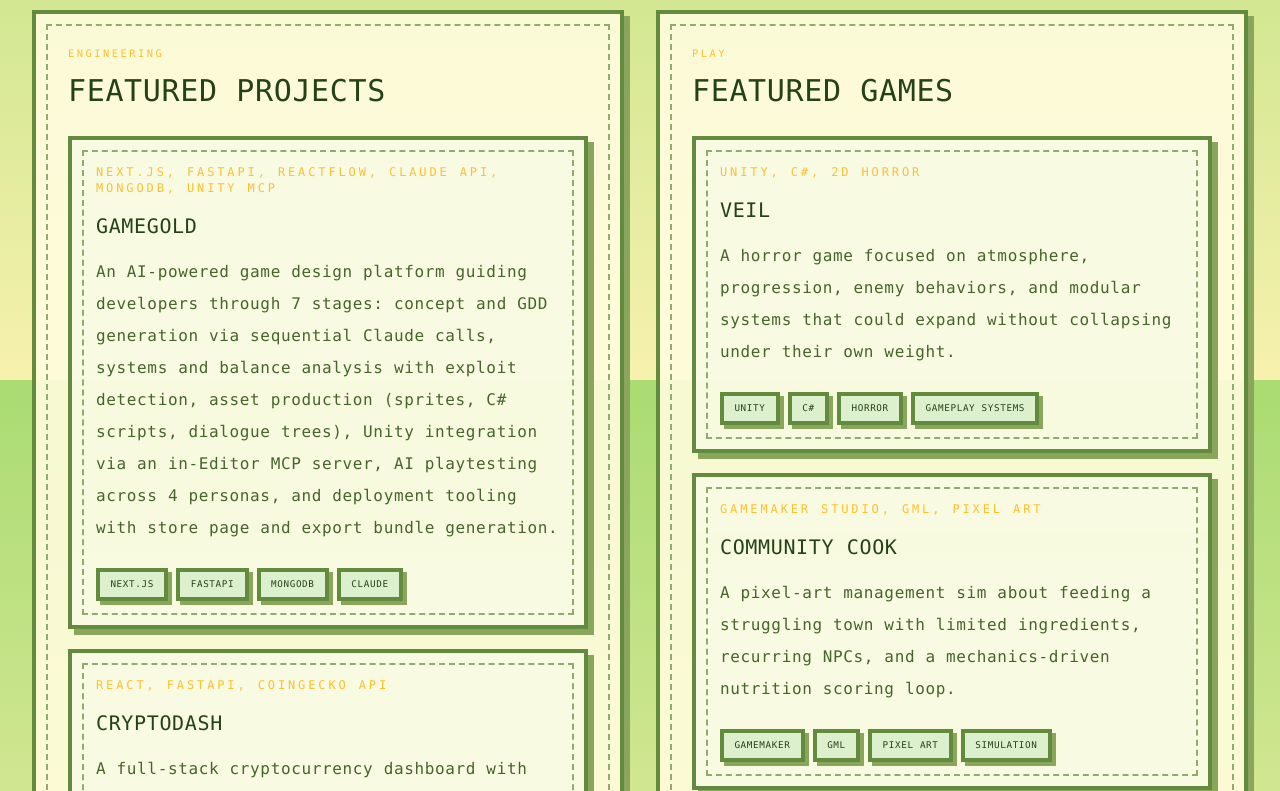
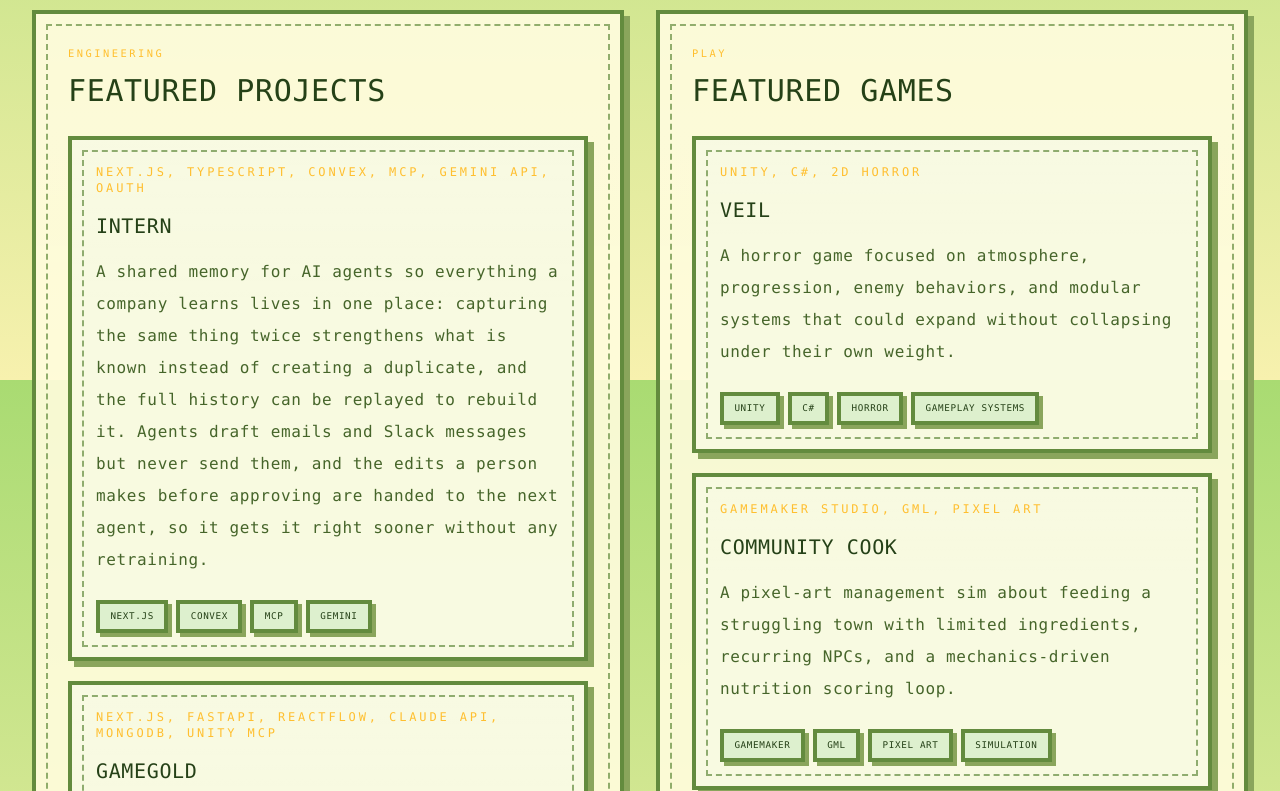
Before and after one commit to MihirSahu14/portfolio, a Next.js app: page / in a window 1280 px wide. Shown: the part 2020-2811 px from the top of the page. Built offline with nearby package versions, Linux system fonts and the light colour scheme.

Commit message:
Add Intern project, update resume PDF
Co-Authored-By: Claude Opus 5 (1M context) <noreply@anthropic.com>

```diff
--- a/src/data/site.ts
+++ b/src/data/site.ts
@@ -92,6 +92,14 @@ export const homeHighlights: FeatureCard[] = [
 ];
 
 export const featuredProjects: FeatureCard[] = [
+  {
+    title: "Intern",
+    subtitle: "Next.js, TypeScript, Convex, MCP, Gemini API, OAuth",
+    description:
+      "A shared memory for AI agents so everything a company learns lives in one place: capturing the same thing twice strengthens what is known instead of creating a duplicate, and the full history can be replayed to rebuild it. Agents draft emails and Slack messages but never send them, and the edits a person makes before approving are handed to the next agent, so it gets it right sooner without any retraining.",
+    tags: ["Next.js", "Convex", "MCP", "Gemini"],
+    href: "https://intern-brain.vercel.app",
+  },
   {
     title: "GameGold",
     subtitle: "Next.js, FastAPI, ReactFlow, Claude API, MongoDB, Unity MCP",
```
Also changed, not shown: 1 other file (tests, documents, lock files or other folders).
